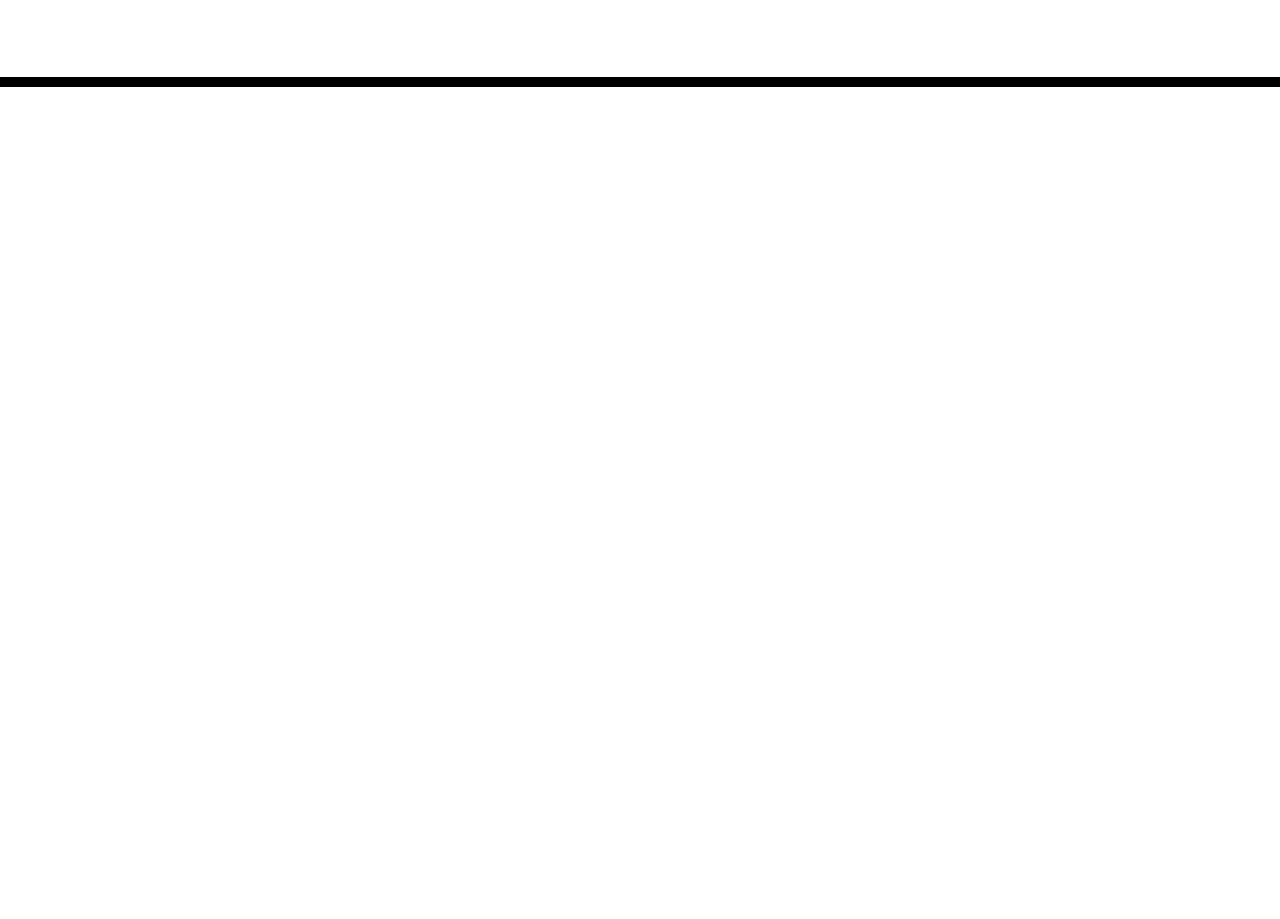
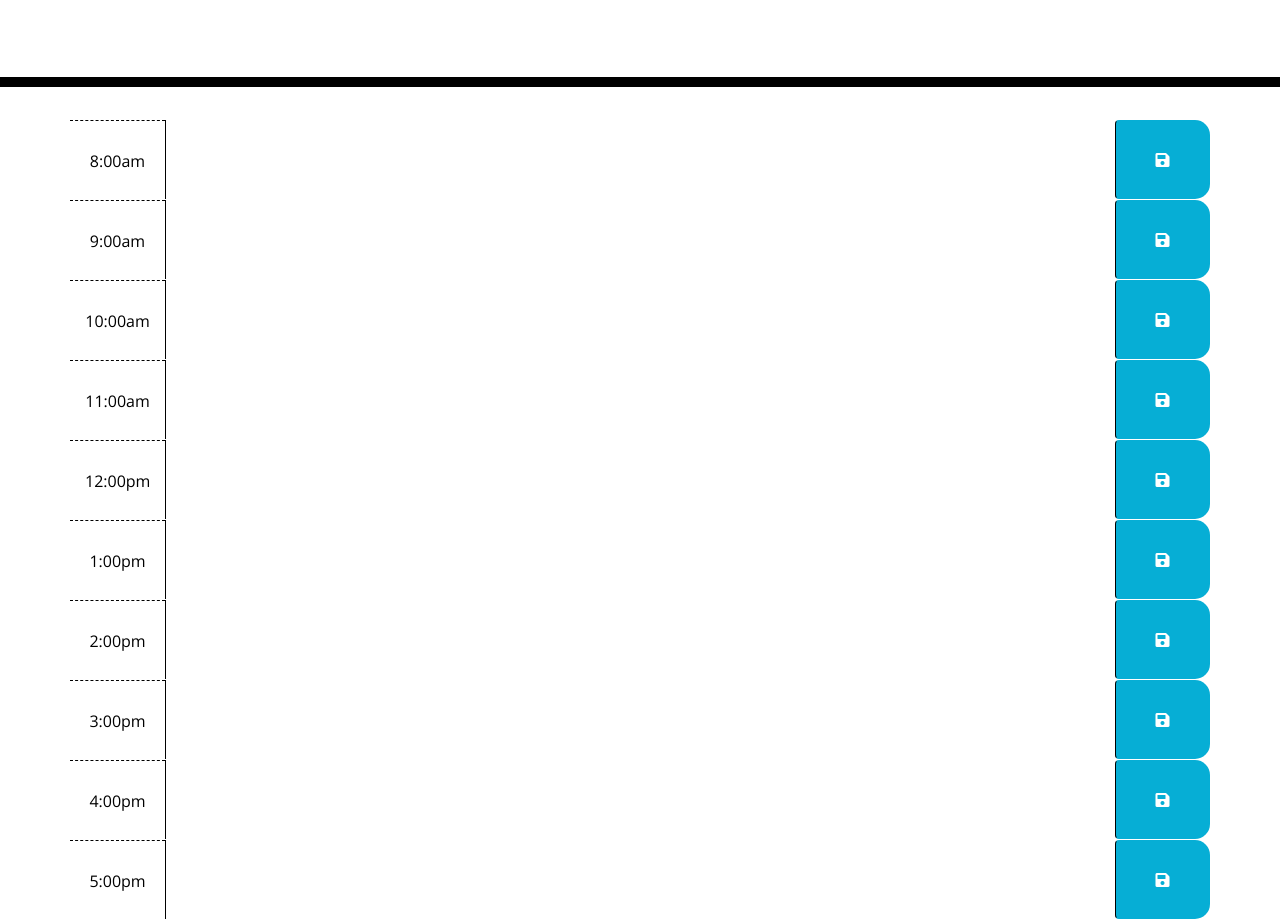
Before and after one commit to ValiantThor92/work-day-scheduler, a plain HTML site: page index.html in a window 1280 px wide. Shown: the part 181-1100 px from the top of the page. Before the commit the page ends 800 px from the top, so only its background shows below. Drawn offline with nearby package versions, Linux system fonts and the light colour scheme; files that its build step writes are made by us from their sources.

Commit message:
list timeblocks from 24 hour clock and 12 hours clock translation in html

```diff
--- a/index.html
+++ b/index.html
@@ -4,35 +4,141 @@
     <meta charset="UTF-8" />
     <meta name="viewport" content="width=device-width, initial-scale=1.0" />
     <meta http-equiv="X-UA-Compatible" content="ie=edge" />
-    <link
-      rel="stylesheet"
-      href="https://stackpath.bootstrapcdn.com/bootstrap/4.3.1/css/bootstrap.min.css"
-    />
-    <link
-      rel="stylesheet"
-      href="https://use.fontawesome.com/releases/v5.8.1/css/all.css"
-      integrity="sha384-50oBUHEmvpQ+1lW4y57PTFmhCaXp0ML5d60M1M7uH2+nqUivzIebhndOJK28anvf"
-      crossorigin="anonymous"
-    />
-    <link
-      href="https://fonts.googleapis.com/css?family=Open+Sans&display=swap"
-      rel="stylesheet"
-    />
+    <link rel="stylesheet" href="https://stackpath.bootstrapcdn.com/bootstrap/4.3.1/css/bootstrap.min.css"/>
+    <link rel="stylesheet" href="https://use.fontawesome.com/releases/v5.8.1/css/all.css" integrity="sha384-50oBUHEmvpQ+1lW4y57PTFmhCaXp0ML5d60M1M7uH2+nqUivzIebhndOJK28anvf" crossorigin="anonymous"/>
+    <link href="https://fonts.googleapis.com/css?family=Open+Sans&display=swap" rel="stylesheet"/>
     <link rel="stylesheet" href="style.css" />
     <title>Work Day Scheduler</title>
+
   </head>
 
   <body>
+
     <header class="jumbotron">
       <h1 class="display-3">Work Day Scheduler</h1>
       <p class="lead">A simple calendar app for scheduling your work day</p>
       <p id="currentDay" class="lead"></p>
     </header>
+
     <div class="container">
-      <!-- Timeblocks go here -->
+
+      <!-- list timeblocks from 24 hour clock and 12 hours clock translation -->
+      <div id="hour8" class="row time-block">
+
+        <div class="col-md-1 hour">
+            8:00am
+        </div>
+
+        <textarea class="col-md-10 description"></textarea>
+        <button class="btn saveBtn col-md-1"><i class="fas fa-save"></i></button>
+
+      </div>
+
+      <div id="hour9" class="row time-block">
+
+        <div class="col-md-1 hour">
+          9:00am
+        </div>
+
+        <textarea class="col-md-10 description"></textarea>
+        <button class="btn saveBtn col-md-1"><i class="fas fa-save"></i></button>
+
+      </div>
+
+      <div id="hour10" class="row time-block">
+
+        <div class="col-md-1 hour">
+          10:00am
+        </div>
+
+        <textarea class="col-md-10 description"></textarea>
+
+        <button class="btn saveBtn col-md-1"><i class="fas fa-save"></i></button>
+
+      </div>
+
+      <div id="hour11" class="row time-block">
+
+        <div class="col-md-1 hour">
+          11:00am
+        </div>
+
+        <textarea class="col-md-10 description"></textarea>
+        <button class="btn saveBtn col-md-1"><i class="fas fa-save"></i></button>
+
+      </div>
+
+      <div id="hour12" class="row time-block">
+
+        <div class="col-md-1 hour">
+            12:00pm
+        </div>
+
+        <textarea class="col-md-10 description"></textarea>
+        <button class="btn saveBtn col-md-1"><i class="fas fa-save"></i></button>
+
+      </div>
+
+      <div id="hour13" class="row time-block">
+
+        <div class="col-md-1 hour">
+          1:00pm
+        </div>
+
+        <textarea class="col-md-10 description"></textarea>
+        <button class="btn saveBtn col-md-1"><i class="fas fa-save"></i></button>
+
+      </div>
+
+      <div id="hour14" class="row time-block">
+
+        <div class="col-md-1 hour">
+          2:00pm
+        </div>
+
+        <textarea class="col-md-10 description"></textarea>
+        <button class="btn saveBtn col-md-1"><i class="fas fa-save"></i></button>
+      </div>
+
+      <div id="hour15" class="row time-block">
+
+        <div class="col-md-1 hour">
+          3:00pm
+        </div>
+
+        <textarea class="col-md-10 description"></textarea>
+        <button class="btn saveBtn col-md-1"><i class="fas fa-save"></i></button>
+
+      </div>
+
+      <div id="hour16" class="row time-block">
+
+        <div class="col-md-1 hour">
+          4:00pm
+        </div>
+
+        <textarea class="col-md-10 description"></textarea>
+        <button class="btn saveBtn col-md-1"><i class="fas fa-save"></i></button>
+
+      </div>
+
+      <div id="hour17" class="row time-block">
+
+        <div class="col-md-1 hour">
+          5:00pm
+        </div>
+
+        <textarea class="col-md-10 description"></textarea>
+        <button class="btn saveBtn col-md-1"><i class="fas fa-save"></i></button>
+
+      </div>
+
     </div>
 
     <script src="https://code.jquery.com/jquery-3.4.1.min.js"></script>
+    <script src="./assets/js/script.js"></script>
     <script src="https://cdnjs.cloudflare.com/ajax/libs/moment.js/2.24.0/moment.min.js"></script>
+
   </body>
+
 </html>
```
Also changed, not shown: 1 other file.
